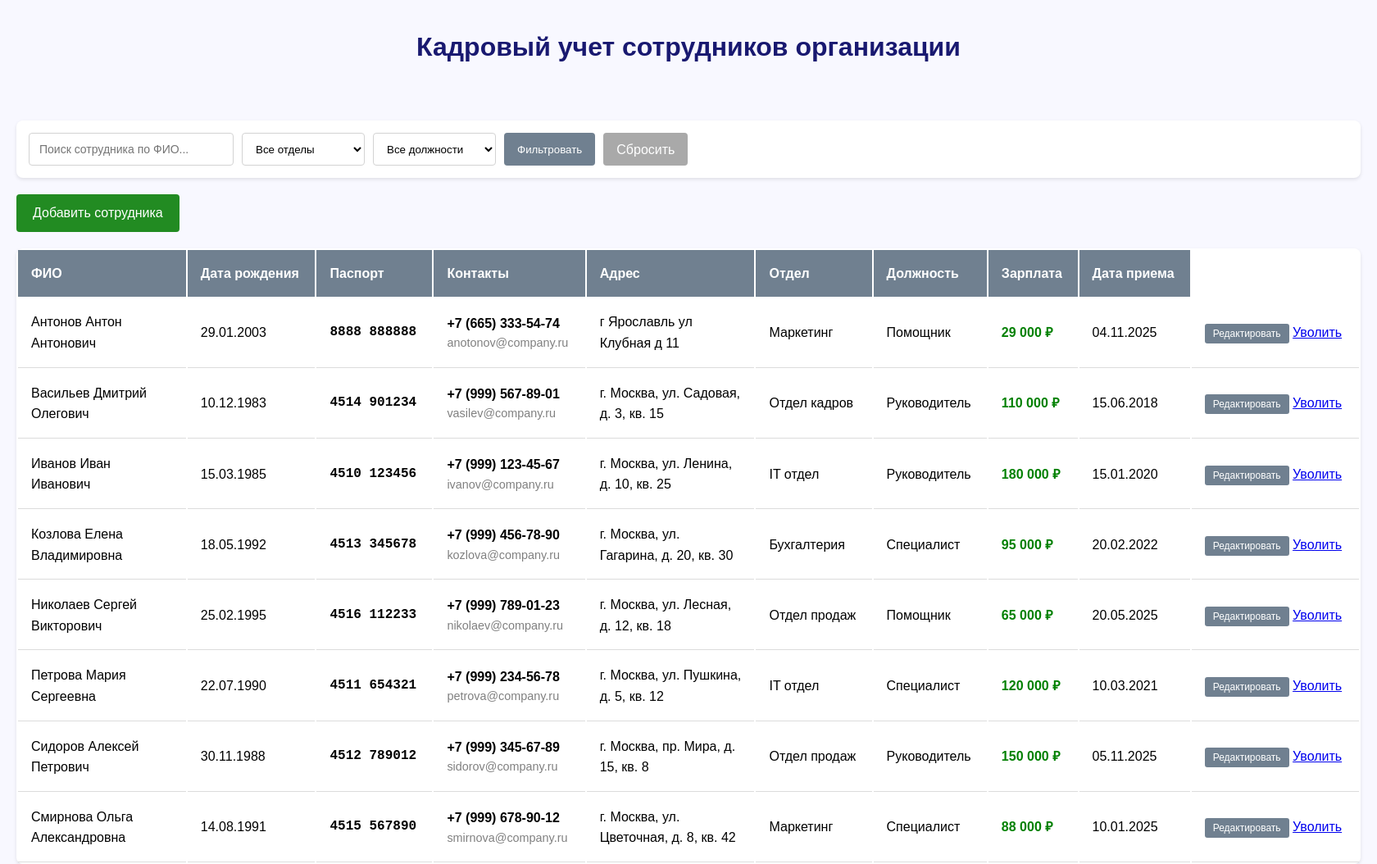
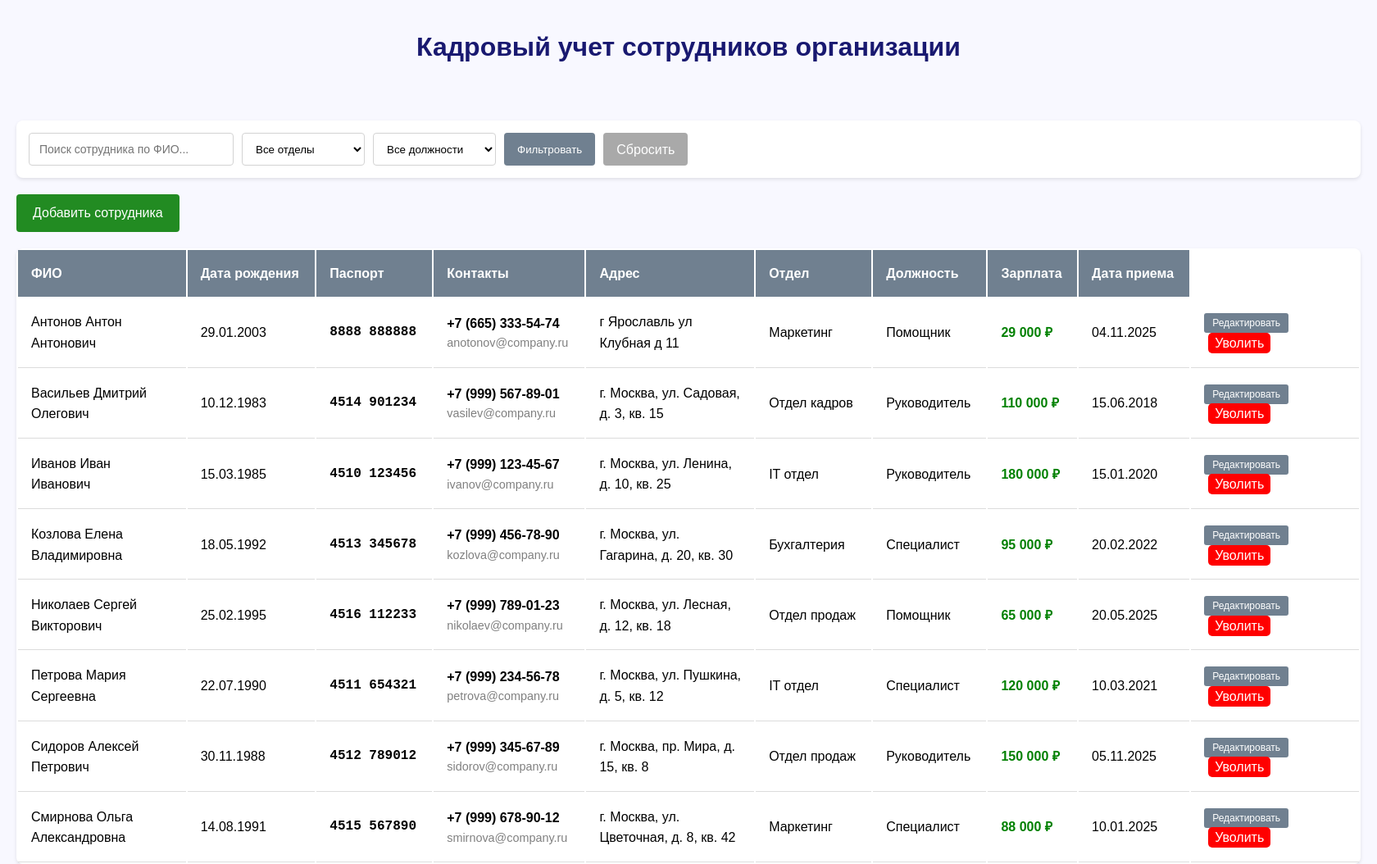
Before and after one commit to vollnlenna57-del/TestTask, a PHP site: page / in a window 1680 px wide. Shown: the whole page at 82% size. Run offline with PHP 8.4, Linux system fonts and the light colour scheme; data comes from the database, SQL or seed files in the repository.

Commit message:
добавлены стили

```diff
--- a/css/styles.css
+++ b/css/styles.css
@@ -264,3 +264,21 @@ h1 {
 .btn-edit:hover {
     background: midnightblue;
 }
+
+.btn-fire {
+    background-color: red;
+    color: white;
+    padding: 4px 8px;
+    border-radius: 5px;
+    text-decoration: none;
+    margin-left: 5px;
+}
+
+.btn-fire:hover {
+    background-color: rgb(176, 0, 0);
+}
+
+.inactive-label {
+    color: gray;
+    font-style: italic;
+}
```
